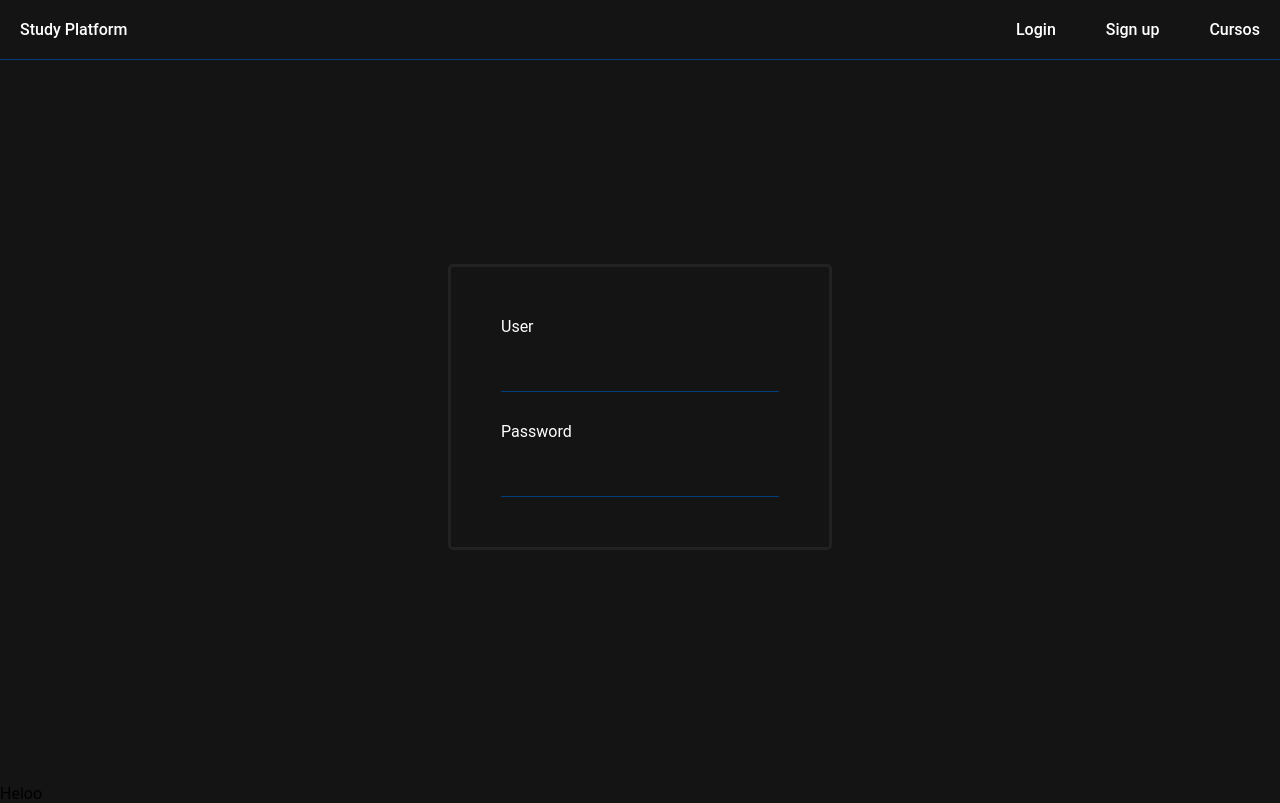
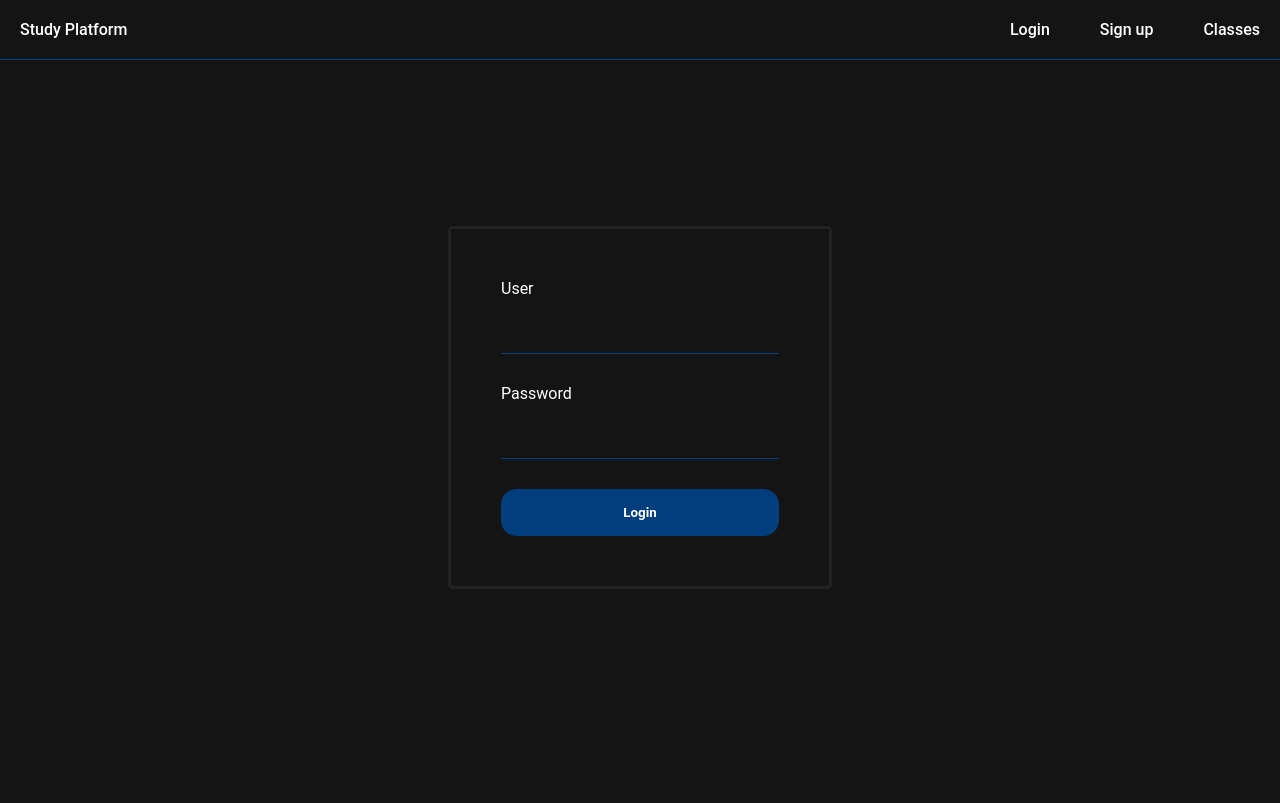
Before and after one commit to NiltonMeira/StudyPlataform, a React app in the folder frontend/: page / in a window 1280 px wide. Built offline with nearby package versions, Linux system fonts and the light colour scheme; the HTML template or start-up script is replaced by a standard one.

Commit message:
fix input

```diff
--- a/frontend/src/components/Appbar/Appbar.tsx
+++ b/frontend/src/components/Appbar/Appbar.tsx
@@ -12,7 +12,7 @@ const Appbar = () =>{
                 <StyledContainer>
                     <StyledA href="">Login</StyledA>
                     <StyledA href="">Sign up</StyledA>
-                    <StyledA href="">Cursos</StyledA>
+                    <StyledA href="">Classes</StyledA>
                 </StyledContainer>
 
             </StyledNav>
--- a/frontend/src/components/Form/Form.tsx
+++ b/frontend/src/components/Form/Form.tsx
@@ -1,6 +1,7 @@
 import { StyledForm } from "./style"
 import { MainContainer } from "./style"
 import { StyledInput } from "./style";
+import { StyledButton } from "./style";
 
 export const Form = () => {
     return (
@@ -12,6 +13,7 @@ export const Form = () => {
                     <StyledInput placeholder=""></StyledInput>
                     <p>Password</p>
                     <StyledInput placeholder=""></StyledInput>
+                    <StyledButton>Login</StyledButton>
                 </StyledForm>
             </MainContainer>
 
--- a/frontend/src/components/Form/style.ts
+++ b/frontend/src/components/Form/style.ts
@@ -35,6 +35,14 @@ export const StyledInput = styled.input`
 
 `
 
-export const MyButton = styled.button`
+export const StyledButton = styled.button`
+    padding: 15px;
+
+    background-color:  #023E7D;
+    color: white;
+
+    border-radius: 15px;
+    font-weight: 600;
+    border: 1px #023E7D solid;
 
 `
--- a/frontend/src/pages/Login.tsx
+++ b/frontend/src/pages/Login.tsx
@@ -4,7 +4,7 @@ export const Login = () =>{
     return(
         <>
             <Form/>
-            <p>Heloo</p>
+
         </>
     )
 }
```
